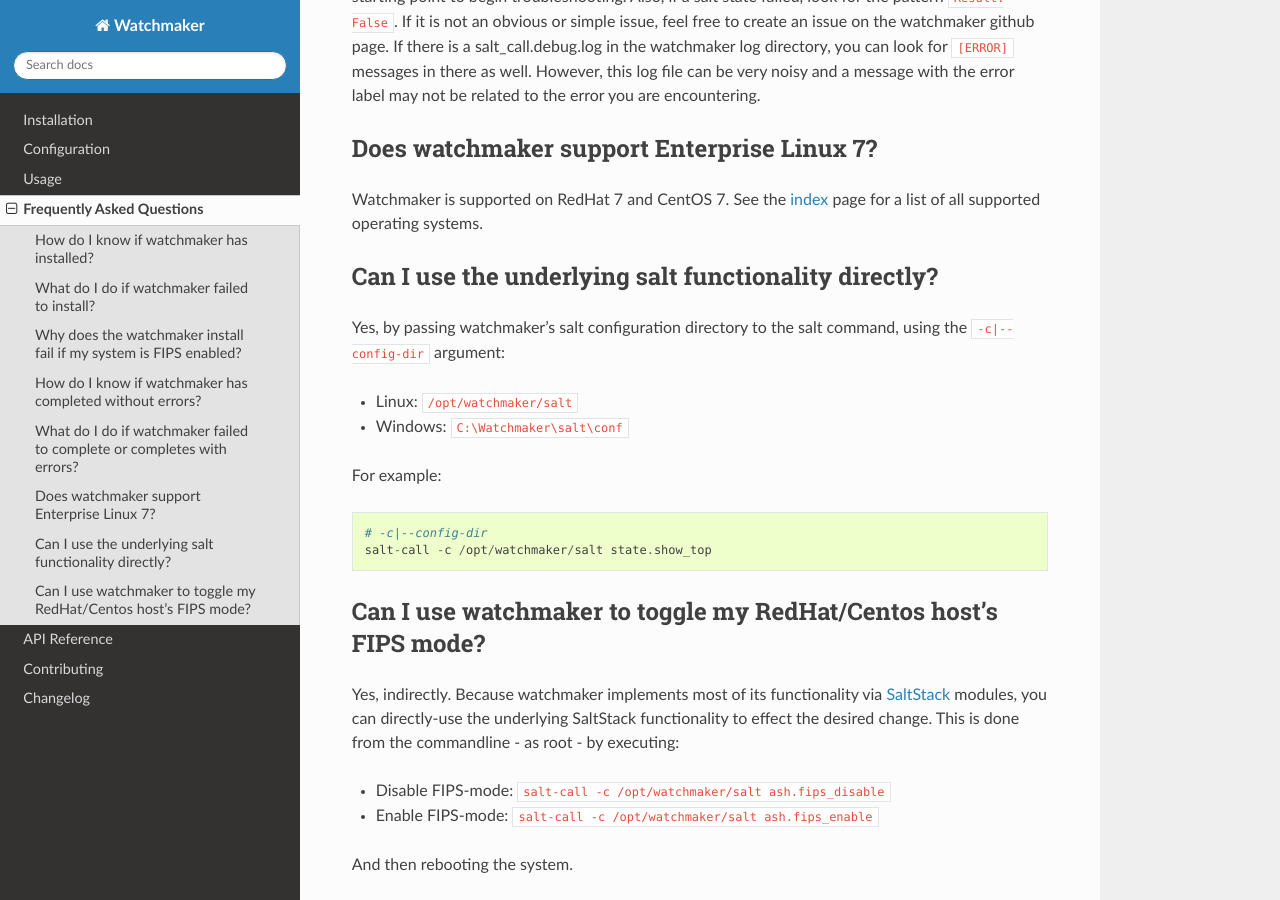
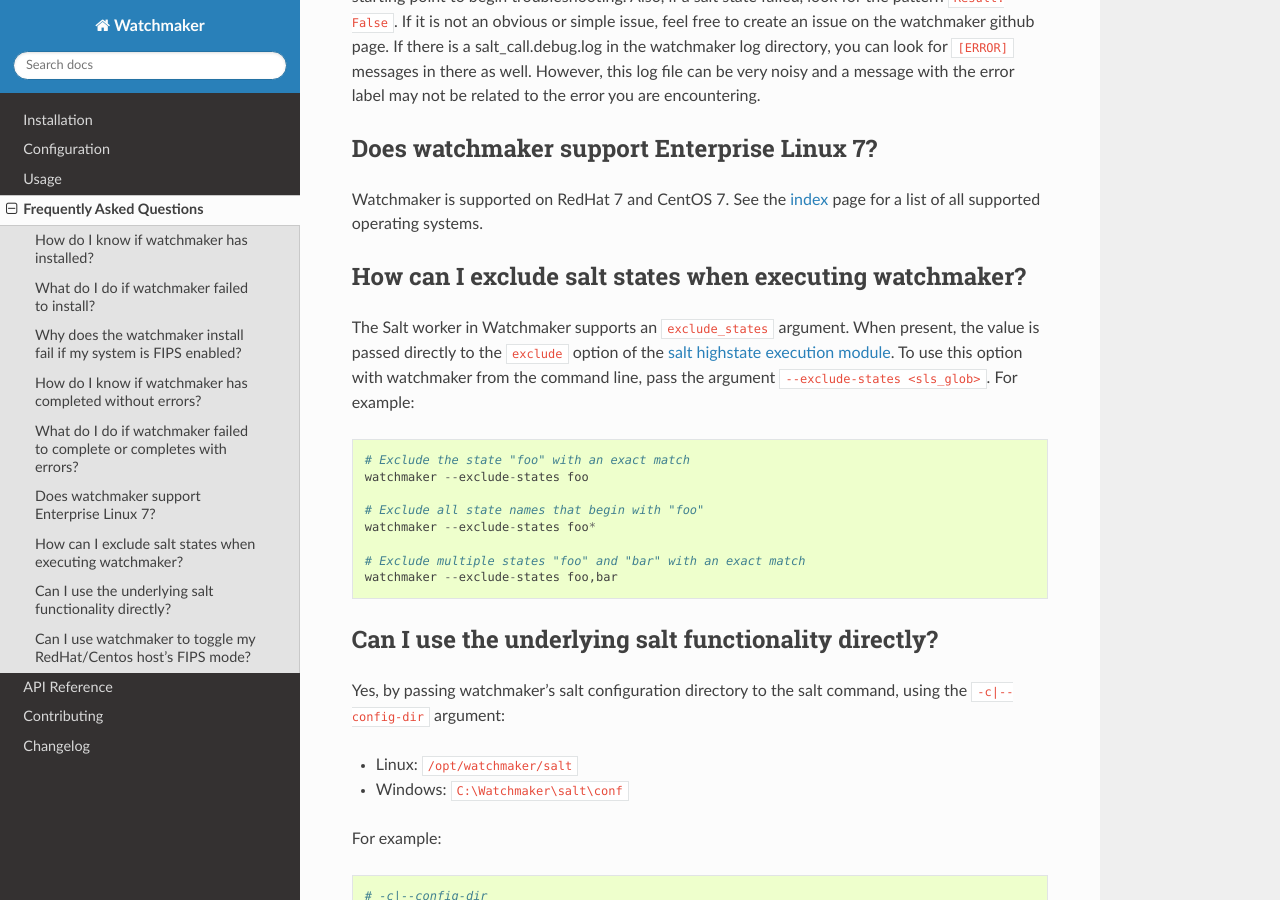
Before and after one commit to plus3it/watchmaker, a Sphinx documentation site: the page built from docs/faq.md, in a window 1280 px wide and 900 px high, scrolled down 1254 px. Built offline with Sphinx 7.4.7 and the Read the Docs theme 2.0.0, drawn with Linux system fonts in a browser that asks for light colours.

Commit message:
Adds a faq to explain how to exclude salt states

````diff
--- a/docs/faq.md
+++ b/docs/faq.md
@@ -55,6 +55,25 @@
 Watchmaker is supported on RedHat 7 and CentOS 7. See the [index](index.html)
 page for a list of all supported operating systems.
 
+## How can I exclude salt states when executing watchmaker?
+
+The Salt worker in Watchmaker supports an `exclude_states` argument. When
+present, the value is passed directly to the `exclude` option of the
+[salt highstate execution module](https://docs.saltstack.com/en/latest/ref/modules/all/salt.modules.state.html#salt.modules.state.highstate).
+To use this option with watchmaker from the command line, pass the argument
+`--exclude-states <sls_glob>`. For example:
+
+```
+# Exclude the state "foo" with an exact match
+watchmaker --exclude-states foo
+
+# Exclude all state names that begin with "foo"
+watchmaker --exclude-states foo*
+
+# Exclude multiple states "foo" and "bar" with an exact match
+watchmaker --exclude-states foo,bar
+```
+
 ## Can I use the underlying salt functionality directly?
 
 Yes, by passing watchmaker's salt configuration directory to the salt command,
````
